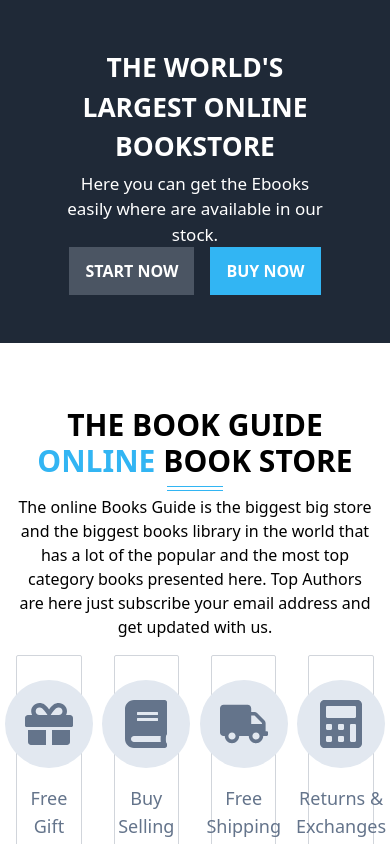
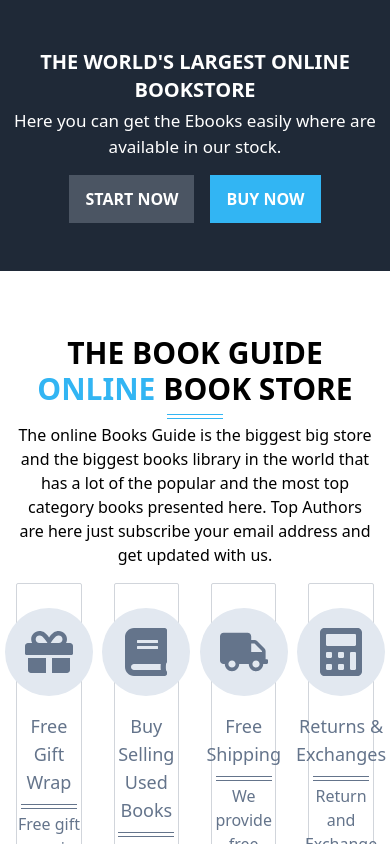
Before and after one commit to emmanuel-cruz-dev/literarium, a React (Vite) app: page / in a window 390 px wide. Shown: the top 844 px of the page. Built offline with nearby package versions, Linux system fonts and the light colour scheme.

Commit message:
banner responsive

```diff
--- a/src/components/Banner.tsx
+++ b/src/components/Banner.tsx
@@ -1,11 +1,11 @@
 const Banner = () => {
   return (
     <article
-      className="banner flex flex-col lg:flex-row items-center justify-between text-center py-12 px-16 bg-gray-800 text-white"
+      className="banner flex flex-col gap-4 lg:flex-row items-center justify-between text-center py-12 px-3 lg:px-16 bg-gray-800 text-white"
       id="banner"
     >
       <div className="flex flex-col gap-1">
-        <h2 className="uppercase font-bold text-[1.65rem]">
+        <h2 className="uppercase font-bold text-xl lg:text-[1.65rem]">
           The World's Largest Online Bookstore
         </h2>
         <p className="text-[17px]">
```
